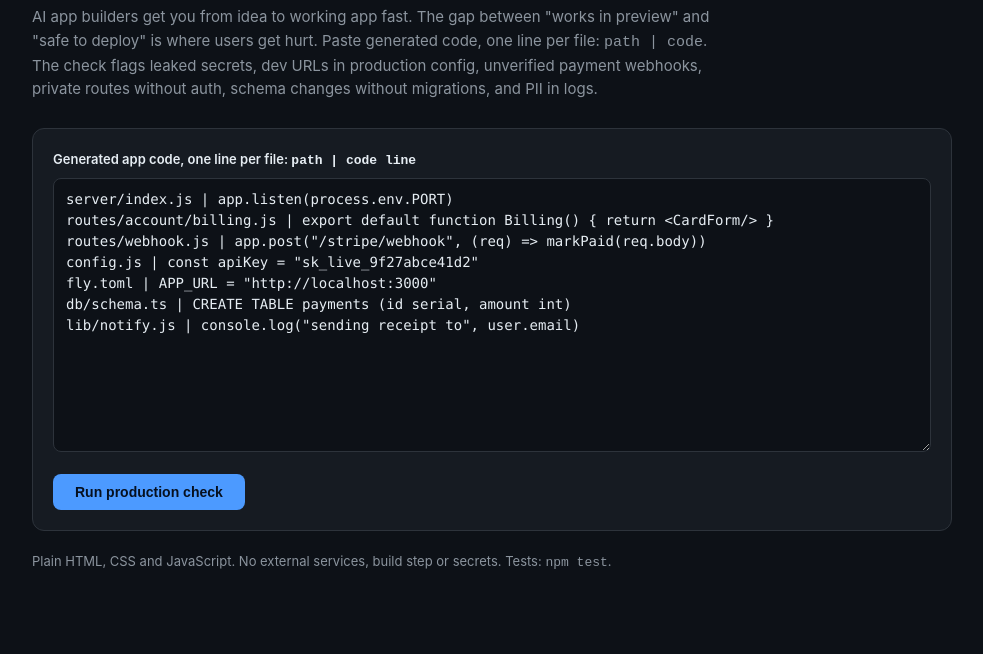
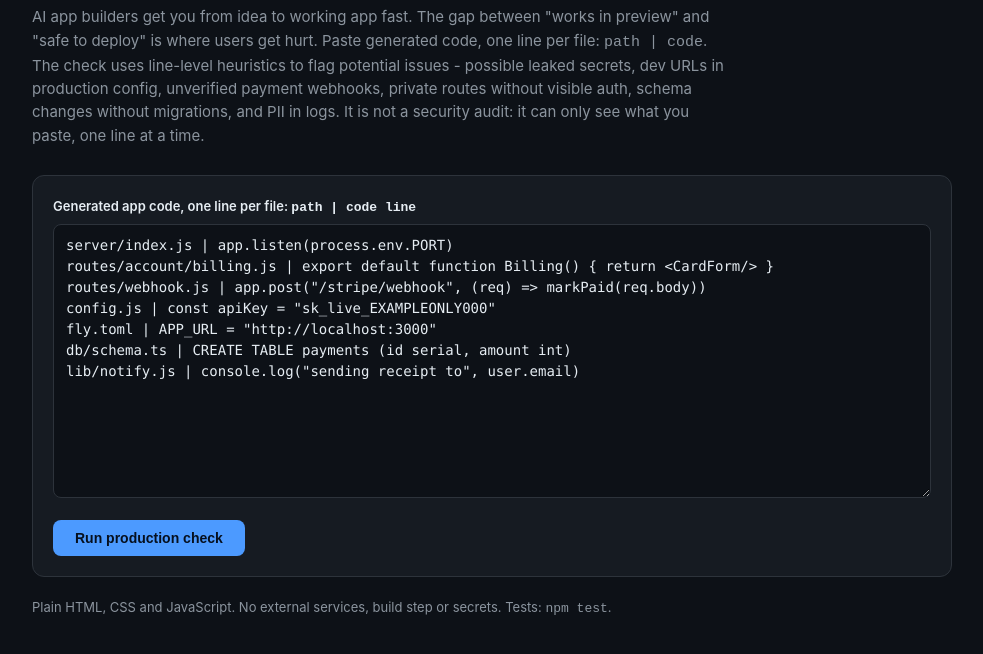
Before and after one commit to Sivadheeraj5356/logen-generated-app-production-check, a website: page index.html in a window 1280 px wide. Shown: the part 86-740 px from the top of the page, without its empty margins (148-1131 px from the left). Drawn offline with Linux system fonts and the light colour scheme.

Commit message:
Update warning message and example API key in index.html

```diff
--- a/index.html
+++ b/index.html
@@ -10,7 +10,7 @@
 <main class="wrap">
   <header>
     <h1>Generated App Production Check</h1>
-    <p class="sub">AI app builders get you from idea to working app fast. The gap between "works in preview" and "safe to deploy" is where users get hurt. Paste generated code, one line per file: <code>path | code</code>. The check flags leaked secrets, dev URLs in production config, unverified payment webhooks, private routes without auth, schema changes without migrations, and PII in logs.</p>
+    <p class="sub">AI app builders get you from idea to working app fast. The gap between "works in preview" and "safe to deploy" is where users get hurt. Paste generated code, one line per file: <code>path | code</code>. The check uses line-level heuristics to flag potential issues - possible leaked secrets, dev URLs in production config, unverified payment webhooks, private routes without visible auth, schema changes without migrations, and PII in logs. It is not a security audit: it can only see what you paste, one line at a time.</p>
   </header>
 
   <section class="card">
@@ -18,7 +18,7 @@
     <textarea id="code" rows="12" spellcheck="false">server/index.js | app.listen(process.env.PORT)
 routes/account/billing.js | export default function Billing() { return &lt;CardForm/&gt; }
 routes/webhook.js | app.post("/stripe/webhook", (req) =&gt; markPaid(req.body))
-config.js | const apiKey = "sk_live_9f27abce41d2"
+config.js | const apiKey = "sk_live_EXAMPLEONLY000"
 fly.toml | APP_URL = "http://localhost:3000"
 db/schema.ts | CREATE TABLE payments (id serial, amount int)
 lib/notify.js | console.log("sending receipt to", user.email)</textarea>
```
